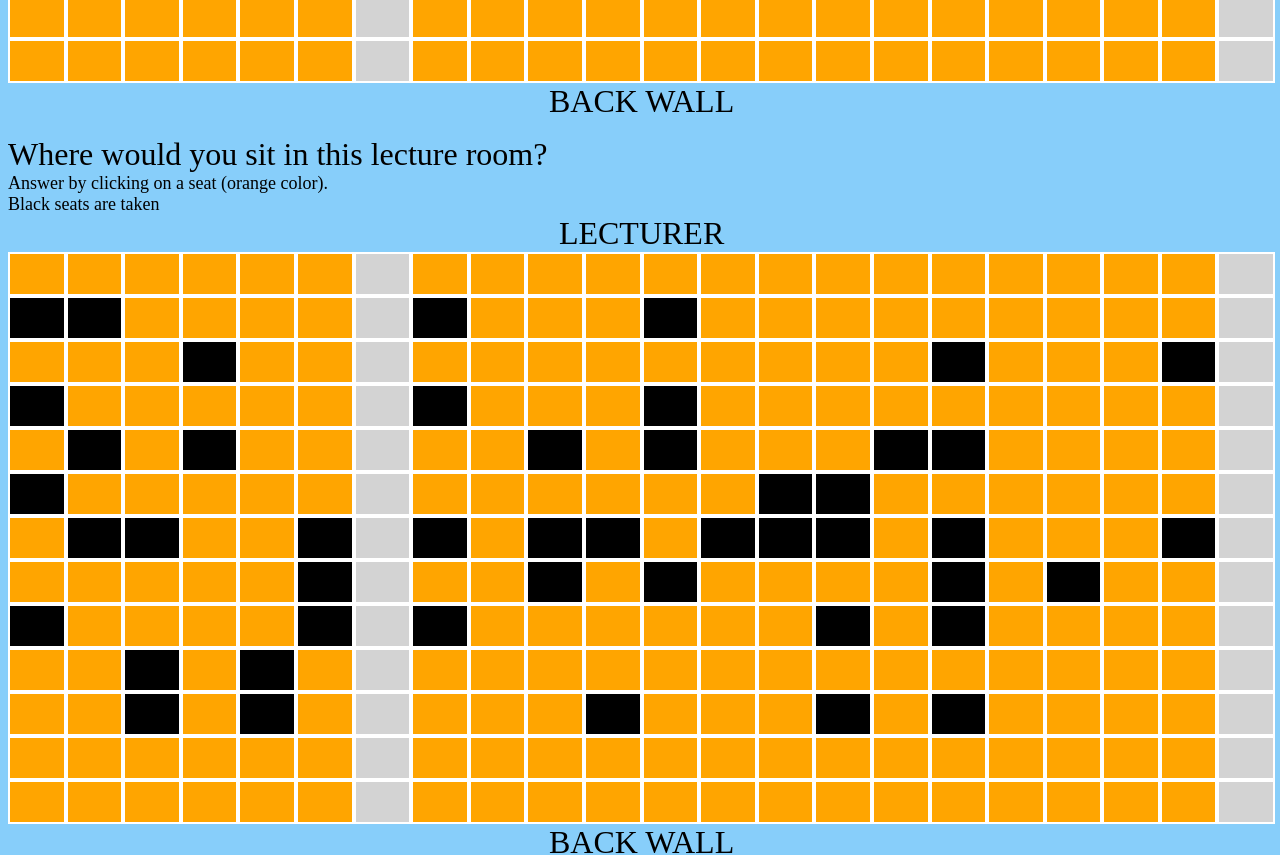
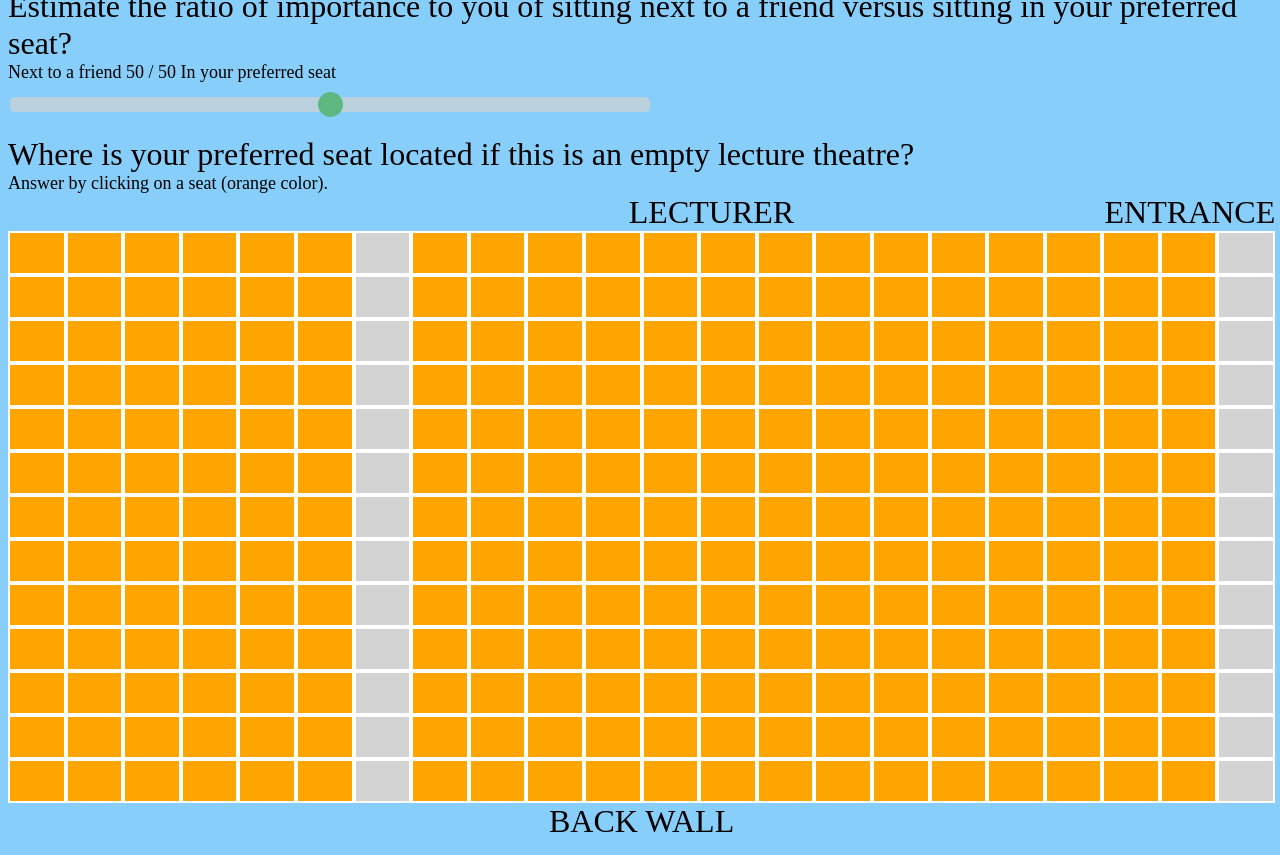
Before and after one commit to WavyV/ABM_RocketMan, a React app in the folder data-collection/form/: page / in a window 1280 px wide. Shown: the part 1760-2615 px from the top of the page. Built offline with nearby package versions, Linux system fonts and the light colour scheme.

Commit message:
Edit preffered seating location

```diff
--- a/data-collection/form/src/Auditorium.jsx
+++ b/data-collection/form/src/Auditorium.jsx
@@ -93,7 +93,11 @@ class Auditorium extends React.Component {
           {this.props.taken ? 'Black seats are taken' : null}
         </div>
         <div style={auditoriumStyle}>
-          <div style={{ textAlign: 'center' }}>LECTURER</div>
+          <div style={{ display: 'flex' }}>
+            <div style={{ flexGrow: 1 }}></div>
+            <div style={{ flexGrow: 1, textAlign: 'right' }}>LECTURER</div>
+            <div style={{ flexGrow: 1, textAlign: 'right' }}>ENTRANCE</div>
+          </div>
           {rows}
           <div style={{ textAlign: 'center' }}>BACK WALL</div>
         </div>
--- a/data-collection/form/src/Form.jsx
+++ b/data-collection/form/src/Form.jsx
@@ -77,6 +77,12 @@ class Form extends React.Component {
     return (
       <div className="form">
 
+        <Auditorium
+          question="Where are you seated?"
+          seats={SEATS}
+          lift={seat => this.handleInput(seat, 'seatlocation')}
+        />
+
         {this.renderQuestion(
            `When you sat down in your seat initially, how many people did you
            have to pass in your row to get to your seat?`,
@@ -133,15 +139,9 @@ class Form extends React.Component {
         />
 
         <Auditorium
-          question="Where are you seated?"
+          question="Where is your preferred seat located if this is an empty
+                   lecture theatre?"
           seats={SEATS}
-          lift={seat => this.handleInput(seat, 'seatlocation')}
-        />
-
-        <Auditorium
-          question="Where would you sit in this lecture room?"
-          seats={SEATS}
-          taken={TAKEN}
           lift={seat => this.handleInput(seat, 'seatpreffered')}
         />
 
```
Also changed, not shown: 1 other file (tests, documents, lock files or other folders).
